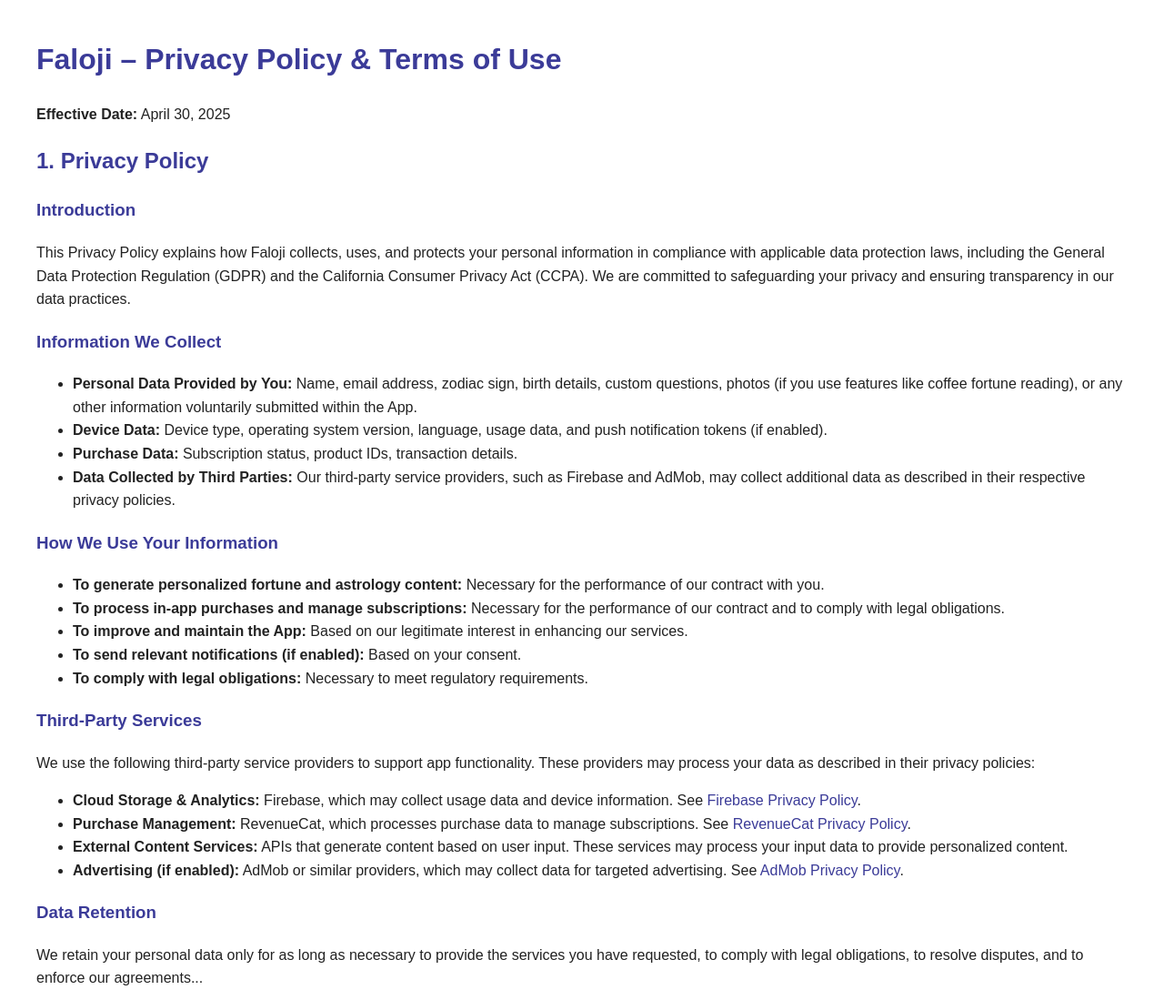
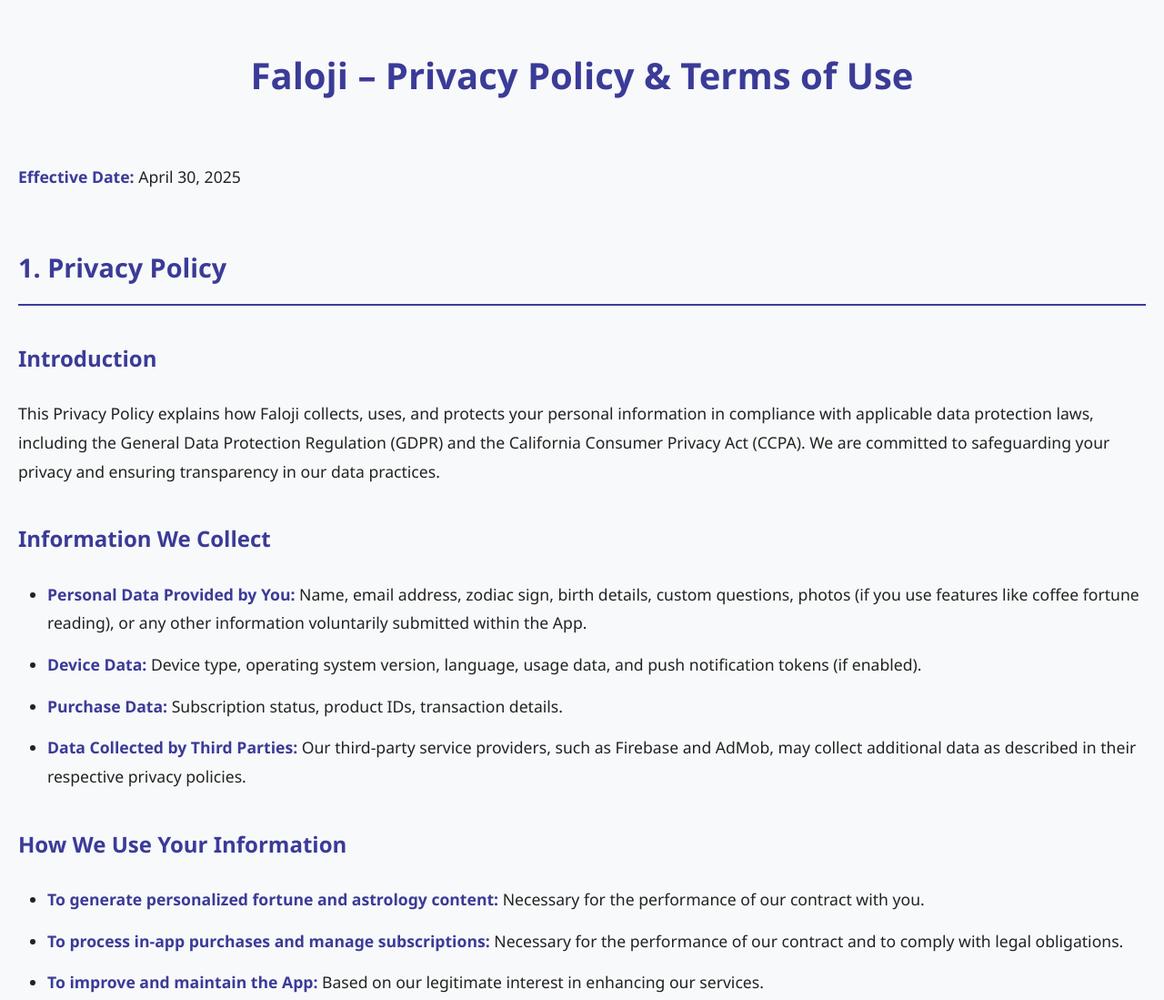
Before and after one commit to gokalpie/faloji-legal, a plain HTML site: page index.html in a window 1280 px wide. Shown: the top 1099 px of the page at 91% size. Drawn offline with Linux system fonts and the light colour scheme.

Commit message:
Add files via upload

```diff
--- a/index.html
+++ b/index.html
@@ -6,10 +6,103 @@
   <meta name="viewport" content="width=device-width, initial-scale=1">
   <title>Faloji – Privacy Policy & Terms of Use</title>
   <style>
-    body { font-family: Arial, sans-serif; margin: 40px; line-height: 1.6; color: #222; }
-    h1, h2, h3 { color: #3b3b98; }
-    a { color: #3b3b98; text-decoration: none; }
-    a:hover { text-decoration: underline; }
+    :root {
+      --primary-color: #3b3b98;
+      --secondary-color: #6c757d;
+      --background-color: #f8f9fa;
+      --text-color: #222;
+    }
+
+    body {
+      font-family: 'Segoe UI', Tahoma, Geneva, Verdana, sans-serif;
+      margin: 0;
+      padding: 20px;
+      background-color: var(--background-color);
+      color: var(--text-color);
+      line-height: 1.8;
+    }
+
+    .container {
+      max-width: 1200px;
+      margin: 0 auto;
+      padding: 20px;
+      background: white;
+      border-radius: 12px;
+      box-shadow: 0 4px 6px rgba(0, 0, 0, 0.1);
+    }
+
+    h1 {
+      color: var(--primary-color);
+      font-size: 2.5em;
+      margin-bottom: 1.5em;
+      text-align: center;
+    }
+
+    h2 {
+      color: var(--primary-color);
+      font-size: 1.8em;
+      margin-top: 2em;
+      border-bottom: 2px solid var(--primary-color);
+      padding-bottom: 0.5em;
+    }
+
+    h3 {
+      color: var(--primary-color);
+      font-size: 1.5em;
+      margin-top: 1.5em;
+    }
+
+    p {
+      margin-bottom: 1.2em;
+      font-size: 1.1em;
+    }
+
+    ul {
+      margin: 1em 0;
+      padding-left: 2em;
+    }
+
+    li {
+      margin-bottom: 0.8em;
+      font-size: 1.1em;
+    }
+
+    strong {
+      color: var(--primary-color);
+    }
+
+    a {
+      color: var(--primary-color);
+      text-decoration: none;
+      transition: color 0.3s ease;
+    }
+
+    a:hover {
+      color: #262666;
+      text-decoration: underline;
+    }
+
+    @media (max-width: 768px) {
+      .container {
+        padding: 10px;
+      }
+
+      h1 {
+        font-size: 2em;
+      }
+
+      h2 {
+        font-size: 1.5em;
+      }
+
+      h3 {
+        font-size: 1.3em;
+      }
+
+      p, li {
+        font-size: 1em;
+      }
+    }
   </style>
 </head>
 <body>
@@ -57,7 +150,7 @@
   <p>Depending on your location, you have the following rights regarding your personal data...</p>
 
   <h3>Do Not Sell My Personal Information (CCPA)</h3>
-  <p>If advertising is enabled, we may share your data with ad networks, which may be considered a “sale” under CCPA. California residents can opt-out of this by contacting us at <a href="mailto:gokalparnk13@gmail.com">gokalparnk13@gmail.com</a>. If advertising is not enabled, we do not sell your personal information.</p>
+  <p>If advertising is enabled, we may share your data with ad networks, which may be considered a “sale” under CCPA. California residents can opt-out of this by contacting us at <a href="mailto:faloji.theapp@gmail.com">faloji.theapp@gmail.com</a>. If advertising is not enabled, we do not sell your personal information.</p>
 
   <h3>Data Transfers</h3>
   <p>Your personal data may be transferred to and processed in countries outside the European Economic Area (EEA)...</p>
@@ -69,7 +162,7 @@
   <p>We may update this policy and notify users through the App or our website if significant changes are made...</p>
 
   <h3>Contact</h3>
-  <p>If you have any questions or wish to exercise your rights, contact us at: <a href="mailto:gokalparnak13@gmail.com">gokalparnak13@gmail.com</a></p>
+  <p>If you have any questions or wish to exercise your rights, contact us at: <a href="mailto:faloji.theapp@gmail.com">faloji.theapp@gmail.com</a></p>
 
   <h2>2. Terms of Use</h2>
 
```
